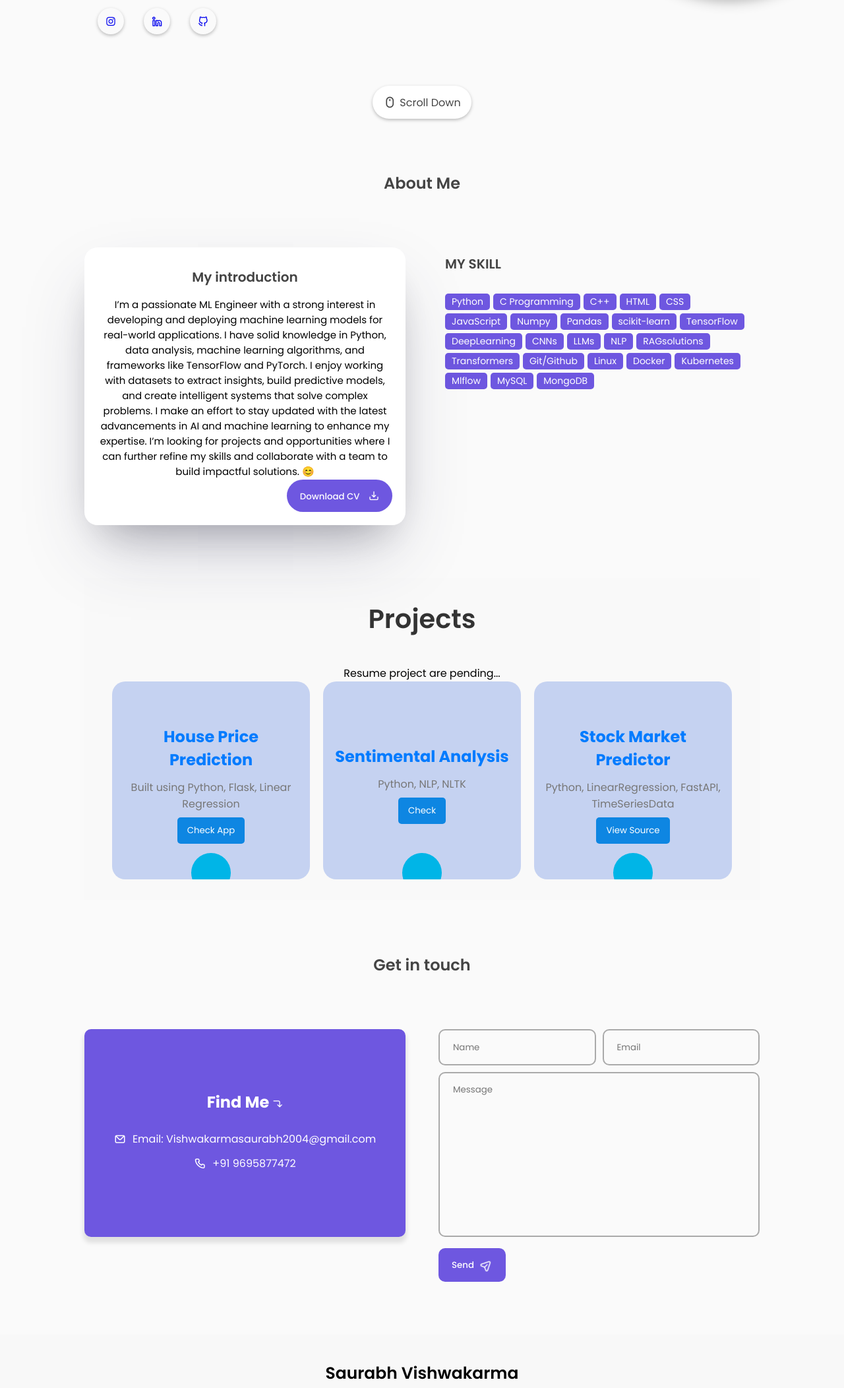
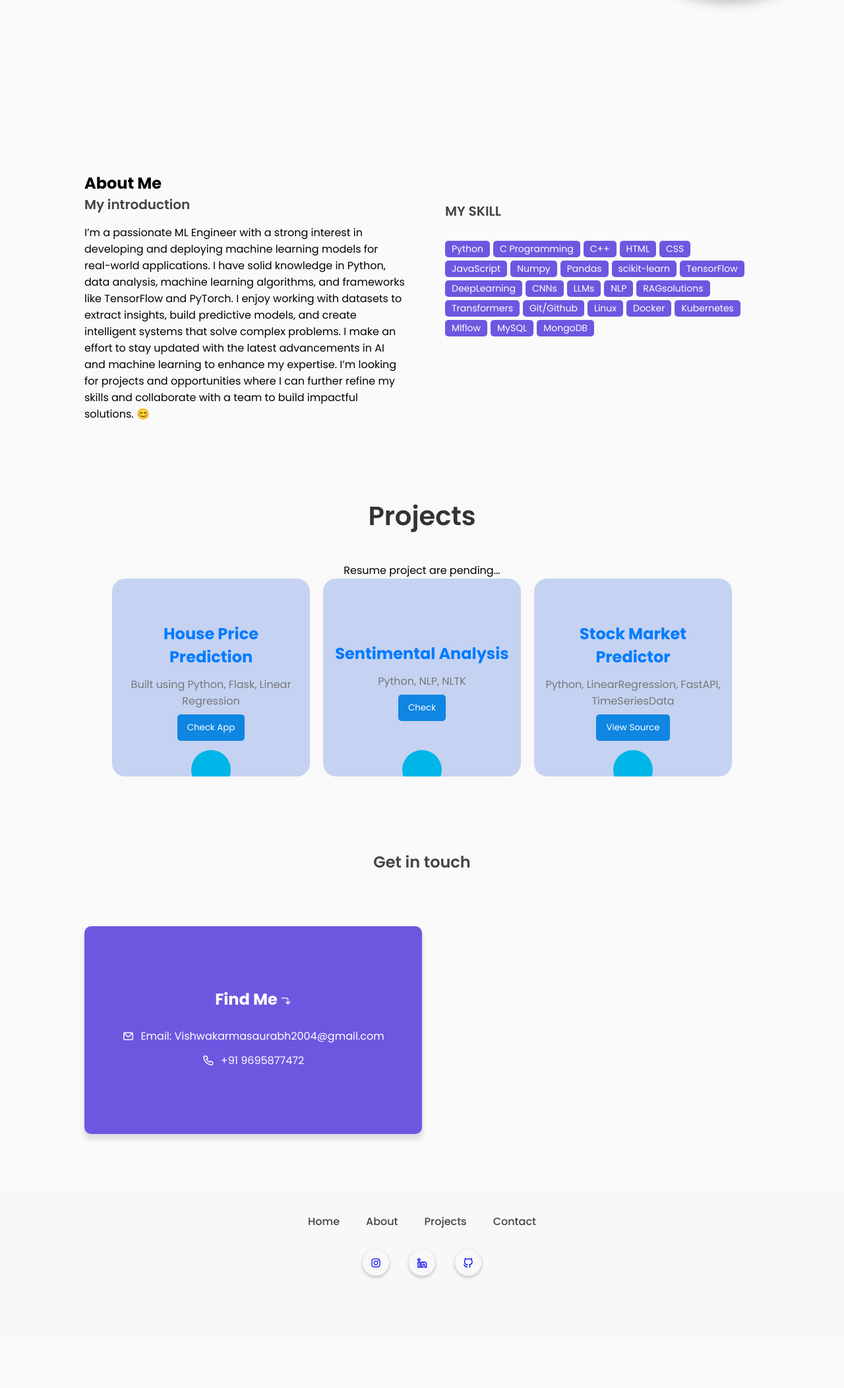
Before and after one commit to Saurabh-004/Portfolio, a plain HTML site: page index.html in a window 1280 px wide. Shown: the part 620-2724 px from the top of the page at 66% size. After the commit the page ends 2654 px from the top, so only its background shows below. Drawn offline with nearby package versions, Linux system fonts and the light colour scheme.

Commit message:
Fix HTML structure and clean up code

```diff
--- a/index.html
+++ b/index.html
@@ -22,7 +22,7 @@
                 <span>.</span>
             </div>
             <div class="nav-menu" id="myNavMenu">
-                <ul class="nav_menu_list">
+                <ul class="navmenulist">
                     <li class="nav_list">
                         <a href="#home" class="nav-link active-link">Home</a>
                         <div class="circle"></div>
@@ -66,15 +66,7 @@
                          <button class="btn blue-btn" onclick="openEmail()">Hire Me</button>
                         <button class="btn">Download CV <i class="uil uil-file-alt"></i></button>
                     </div>
-                    <div class="social_icons">
-                        <div class="icon"><a href="https://www.instagram.com/siggmoid/?hl=en" target="_blank"> <i
-                                class="uil uil-instagram"></i> </a></div>
-                        <div class="icon"><a href="https://www.linkedin.com/in/saurabh-vishwakarma-343261289" target="_blank"><i
-                                class="uil uil-linkedin-alt"></i> </a></div>
-                        <!-- <div class="icon"><a href="https://github.com/shahfahad09/WebCalculator" <i class="uil uil-twitter"></i> </a></div> -->
-                        <div class="icon"><a href="https://github.com/Saurabh-004" target="_blank"> <i
-                                class="uil uil-github-alt"></i> </a> </div>
-                    </div>
+
                 </div>
                 <!-- <div class="featured-image">
                     <div class="image">
@@ -91,28 +83,21 @@
 
 
 
-                <div class="scroll-icon-box">
-                    <a href="#about" class="scroll-btn">
-                        <i class="uil uil-mouse-alt"></i>
-                        <p>Scroll Down</p>
-                    </a>
-                </div>
+
             </section>
             <!-- -------------- ABOUT BOX ---------------- -->
             <section class="section" id="about">
-                <div class="top-header">
+                <div class="featured_text-info">
                     <h1>About Me</h1>
                 </div>
                 <div class="row">
                     <div class="col">
-                        <div class="about-info">
+                        <div class="featured_text-info">
                             <h3>My introduction</h3>
                             <p>
                                 I’m a passionate ML Engineer with a strong interest in developing and deploying machine learning models for real-world applications. I have solid knowledge in Python, data analysis, machine learning algorithms, and frameworks like TensorFlow and PyTorch. I enjoy working with datasets to extract insights, build predictive models, and create intelligent systems that solve complex problems. I make an effort to stay updated with the latest advancements in AI and machine learning to enhance my expertise. I’m looking for projects and opportunities where I can further refine my skills and collaborate with a team to build impactful solutions. 😊
                             </p>
-                            <div class="about-btn">
-                                <button class="btn">Download CV <i class="uil uil-import"></i></button>
-                            </div>
+
                         </div>
                     </div>
                     <div class="col">
@@ -198,28 +183,13 @@
                             <p><i class="uil uil-phone"></i> +91 9695877472</p>
                         </div>
                     </div>
-                    <div class="col">
-                        <div class="form-control">
-                            <div class="form-inputs">
-                                <input type="text" class="input-field" placeholder="Name">
-                                <input type="text" class="input-field" placeholder="Email">
-                            </div>
-                            <div class="text-area">
-                                <textarea placeholder="Message"></textarea>
-                            </div>
-                            <div class="form-button">
-                                <button class="btn">Send <i class="uil uil-message"></i></button>
-                            </div>
-                        </div>
-                    </div>
+
                 </div>
             </section>
         </main>
         <!-- --------------- FOOTER --------------- -->
         <footer>
-            <div class="top-footer">
-                <p>Saurabh Vishwakarma</p>
-            </div>
+
             <div class="middle-footer">
                 <ul class="footer-menu">
                     <li class="footer_menu_list">
@@ -252,8 +222,7 @@
             </div>
 
             <div class="bottom-footer">
-                <p>Copyright © <a href="#home" style="text-decoration: none;">Saurabh Vishwakarma</a> - All rights reserved
-                </p>
+
             </div>
         </footer>
     </div>
```
